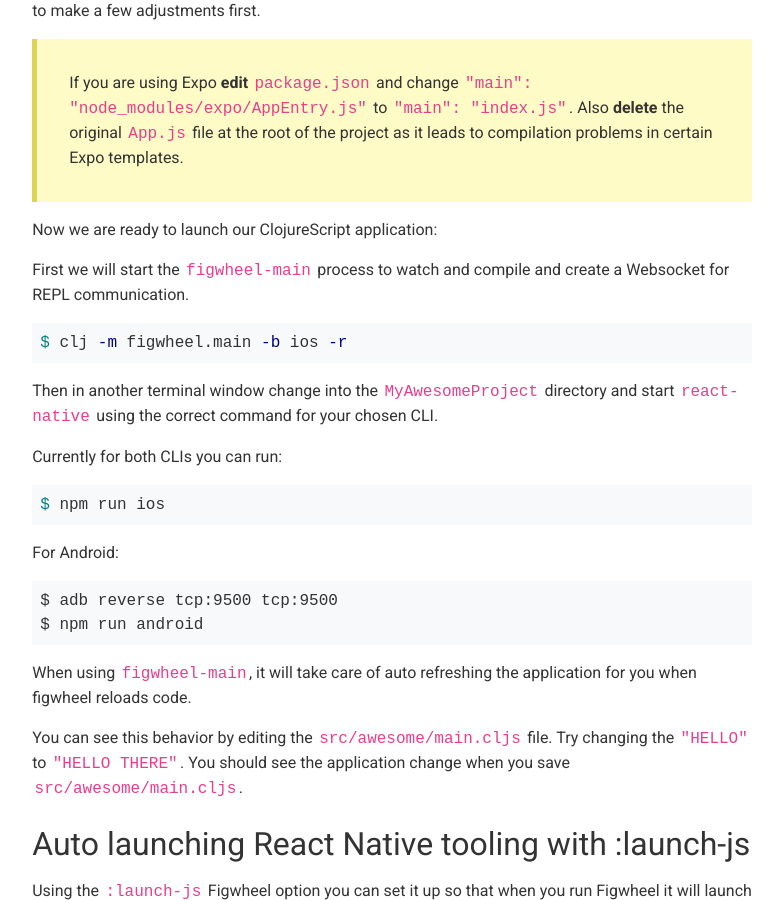
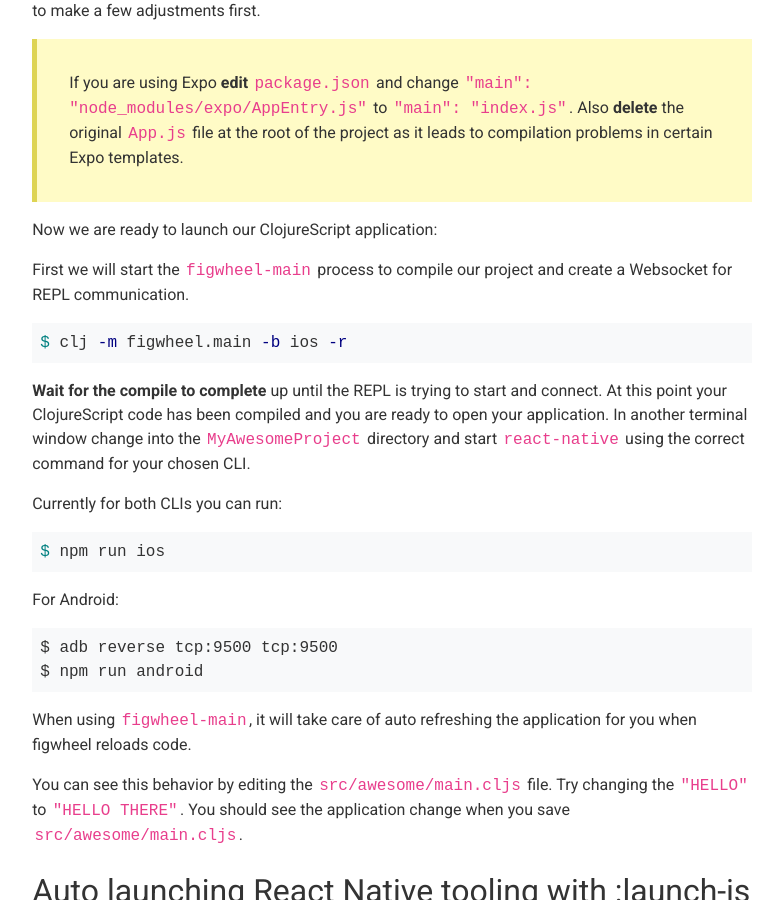
Before and after one commit to bhauman/figwheel-main, a Jekyll site: the page built from docs/docs/react-native.md, in a window 1280 px wide and 900 px high, scrolled down 2882 px. Shown: the whole window, without its empty margins (83-866 px from the left). Built offline with Jekyll 4.4.1, drawn with Linux system fonts in a browser that asks for light colours.

Commit message:
for react native create index.js after build has completed
ensure output-dir exists as well

````diff
--- a/docs/docs/react-native.md
+++ b/docs/docs/react-native.md
@@ -142,16 +142,18 @@ if you are using Expo we'll need to make a few adjustments first.
 
 Now we are ready to launch our ClojureScript application:
 
-First we will start the `figwheel-main` process to watch and compile
+First we will start the `figwheel-main` process to compile our project
 and create a Websocket for REPL communication.
 
 ```shell
 $ clj -m figwheel.main -b ios -r
 ```
 
-Then in another terminal window change into the `MyAwesomeProject`
-directory and start `react-native` using the correct command for your
-chosen CLI.
+**Wait for the compile to complete** up until the REPL is trying to
+start and connect. At this point your ClojureScript code has been
+compiled and you are ready to open your application. In another
+terminal window change into the `MyAwesomeProject` directory and start
+`react-native` using the correct command for your chosen CLI.
 
 Currently for both CLIs you can run:
 
````
Also changed, not shown: 2 other files.
